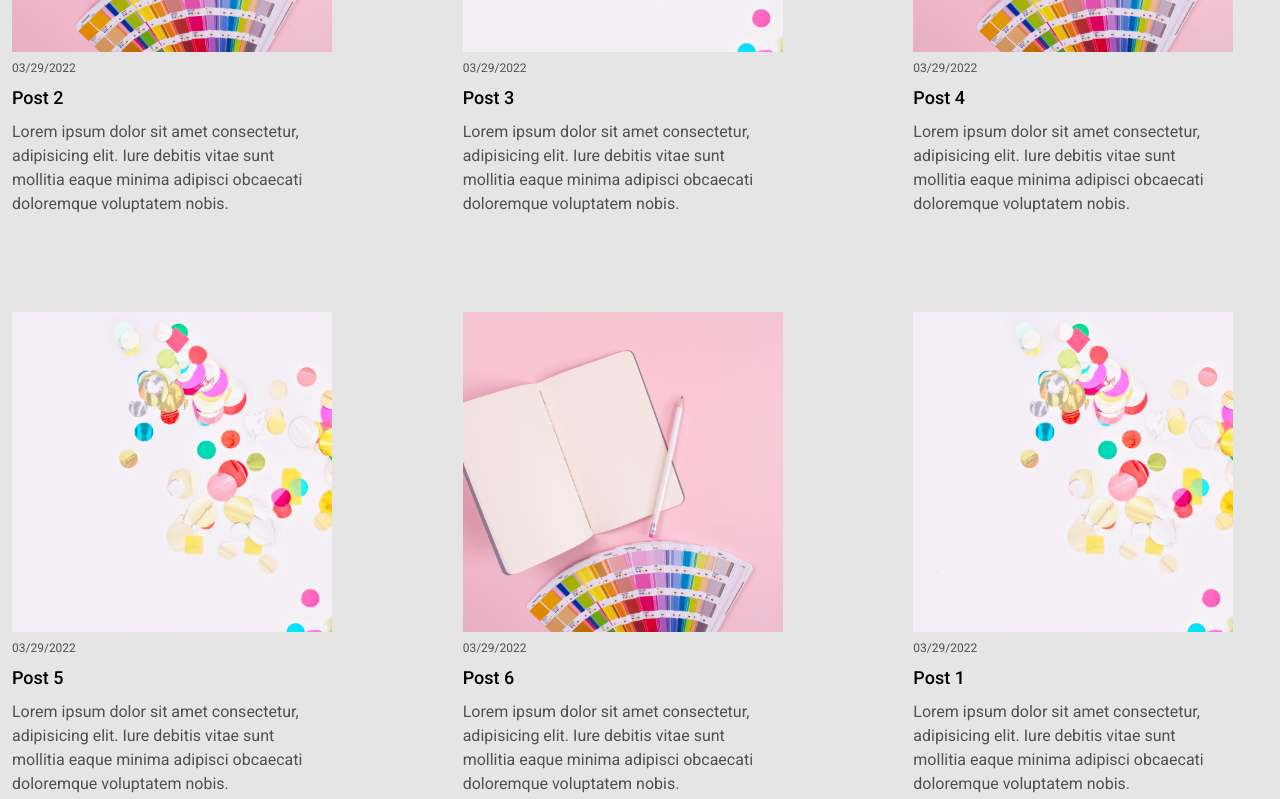
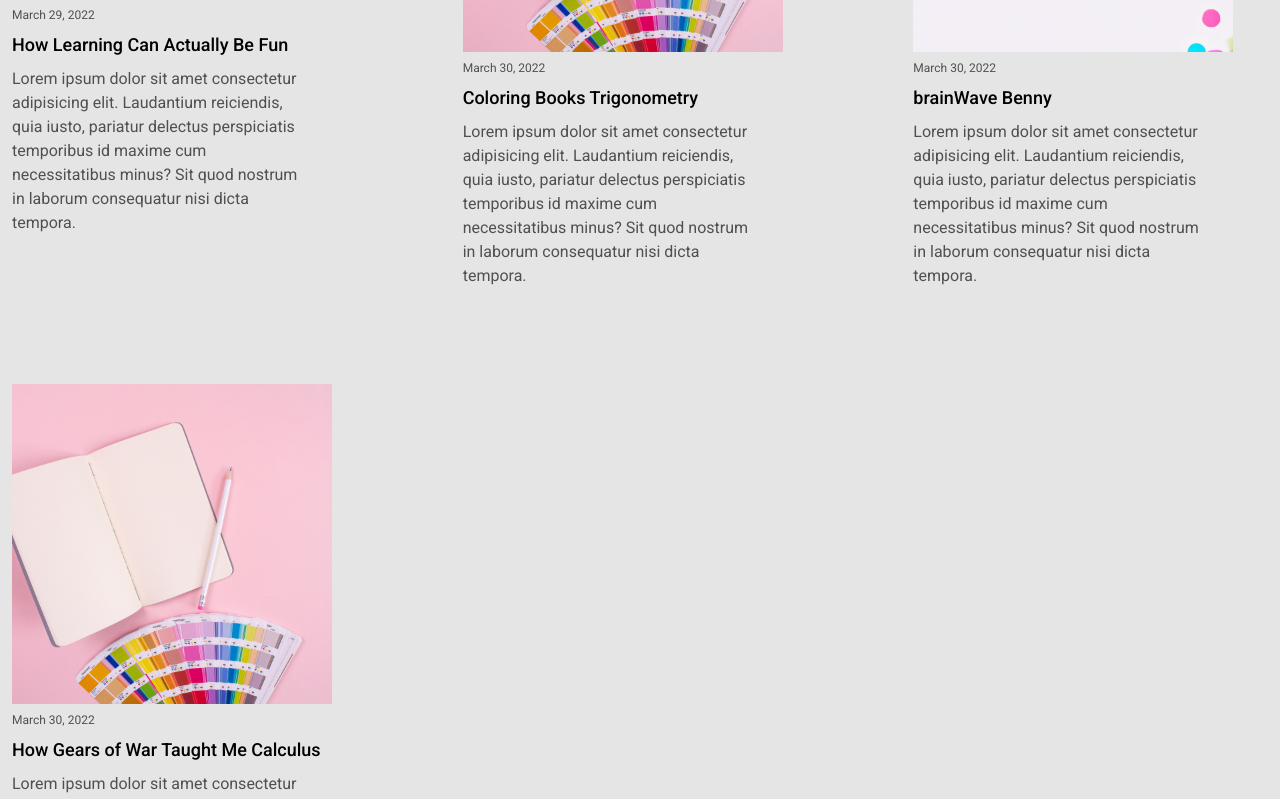
Before and after one commit to stefkudla/brainWave-2, a React (Create React App) app: page /blog in a window 1280 px wide. Shown: the part 1040-1839 px from the top of the page. Built offline with nearby package versions, Linux system fonts and the light colour scheme.

Commit message:
Router Improvements and Blog Pages

```diff
--- a/src/App.js
+++ b/src/App.js
@@ -1,16 +1,58 @@
 import React from 'react';
+import { useState } from 'react';
 import { Routes, Route } from 'react-router-dom';
+import BlogPost from './components/BlogPost';
+import BlogPostCard from './components/BlogPostCard';
 import Layout from './components/Layout';
 import Blog from './pages/blog/Blog';
 import Home from './pages/Home';
 import Pathways from './pages/Pathways';
+import blogFeaturedImg from './assets/blog-hero.jpg';
+import blogImage1 from './assets/blog-image-1.jpg';
+import blogImage2 from './assets/blog-image-2.jpg';
 
 function App() {
+  const [posts, setPosts] = useState([
+    {
+      id: 0,
+      imgSrc: blogFeaturedImg,
+      title: 'How Learning Can Actually Be Fun',
+      author: 'Stefan Kudla',
+      dateTime: 'March 29, 2022',
+      body: 'Lorem ipsum dolor sit amet consectetur adipisicing elit. Laudantium reiciendis, quia iusto, pariatur delectus perspiciatis temporibus id maxime cum necessitatibus minus? Sit quod nostrum in laborum consequatur nisi dicta tempora.',
+    },
+    {
+      id: 1,
+      imgSrc: blogImage1,
+      title: 'Coloring Books Trigonometry',
+      author: 'Marcus Colson',
+      dateTime: 'March 30, 2022',
+      body: 'Lorem ipsum dolor sit amet consectetur adipisicing elit. Laudantium reiciendis, quia iusto, pariatur delectus perspiciatis temporibus id maxime cum necessitatibus minus? Sit quod nostrum in laborum consequatur nisi dicta tempora.',
+    },
+    {
+      id: 2,
+      imgSrc: blogImage2,
+      title: 'brainWave Benny',
+      author: 'Benny Thomas',
+      dateTime: 'March 30, 2022',
+      body: 'Lorem ipsum dolor sit amet consectetur adipisicing elit. Laudantium reiciendis, quia iusto, pariatur delectus perspiciatis temporibus id maxime cum necessitatibus minus? Sit quod nostrum in laborum consequatur nisi dicta tempora.',
+    },
+    {
+      id: 3,
+      imgSrc: blogImage1,
+      title: 'How Gears of War Taught Me Calculus',
+      author: 'Milton',
+      dateTime: 'March 30, 2022',
+      body: 'Lorem ipsum dolor sit amet consectetur adipisicing elit. Laudantium reiciendis, quia iusto, pariatur delectus perspiciatis temporibus id maxime cum necessitatibus minus? Sit quod nostrum in laborum consequatur nisi dicta tempora.',
+    },
+  ]);
+
   return (
     <Routes>
       <Route path="/" element={<Layout />}>
         <Route index element={<Home />} />
-        <Route path="blog" element={<Blog />}></Route>
+        <Route path="blog" element={<Blog posts={posts} />} />
+        <Route path="/:postID" element={<BlogPost post={posts} />} />
         <Route path="/pathways" element={<Pathways />} />
       </Route>
     </Routes>
--- /dev/null
+++ b/src/assets/index.js
@@ -0,0 +1,2 @@
+export { default as blogImage1 } from './blog-image-1.jpg';
+export { default as blogImage2 } from './blog-image-2.jpg';
--- /dev/null
+++ b/src/components/BlogPost.jsx
@@ -0,0 +1,29 @@
+import { useLocation, Link } from 'react-router-dom';
+import { MdArrowBack } from 'react-icons/md';
+
+const BlogPost = ({ post }) => {
+  const formatSlug = (title) => title.toLowerCase().replace(/ /g, '-');
+  const currentUrl = useLocation().pathname;
+  const currentPost = post.find(
+    (post) => `/${formatSlug(post.title)}` == currentUrl
+  );
+
+  return (
+    <article className="container max-w-4xl mx-auto px-1 sm:px-0">
+      <Link to="/blog">
+        <div className="mb-2 hover:text-accent hover:opacity-50 hover:translate-x-1 transition-all">
+          <span className="text-xs">
+            <MdArrowBack className="inline" /> Blog Home
+          </span>
+        </div>
+      </Link>
+      <p className="text-primary text-sm">{currentPost.dateTime}</p>
+      <h1 className="text-3xl text-primary">{currentPost.title}</h1>
+      <p className="text-primary">By: {currentPost.author}</p>
+      <img src={currentPost.imgSrc} className="max-w-full md:max-w-xl my-4" />
+      <p>{currentPost.body}</p>
+    </article>
+  );
+};
+
+export default BlogPost;
--- a/src/components/BlogPostCard.jsx
+++ b/src/components/BlogPostCard.jsx
@@ -1,19 +1,26 @@
-import React from 'react';
-import cardImage from '../assets/blog-image-1.jpg';
+import React, { useState } from 'react';
+import { Link } from 'react-router-dom';
+import BlogPost from './BlogPost';
 
-const BlogPost = ({ imgSrc, title, date, excerpt }) => {
+const BlogPostCard = ({ post }) => {
+  const formatSlug = (title) => title.toLowerCase().replace(/ /g, '-');
+
   return (
     <div>
       <div className="container flex flex-col gap-y-2 max-w-sm">
-        <img src={imgSrc} className="max-w-xs" />
-        <p className="text-xs text-primary">{date}</p>
-        <h4 className="font-medium text-lg cursor-pointer hover:opacity-60 transition-all w-fit">
-          {title}
-        </h4>
-        <p className="text-md text-primary pr-16">{excerpt}</p>
+        <img src={post.imgSrc} className="max-w-xs" />
+        <p className="text-xs text-primary">{post.dateTime}</p>
+        <Link
+          to={`/${formatSlug(post.title)}`}
+          className="font-medium text-lg cursor-pointer hover:opacity-60 transition-all w-fit">
+          {post.title}
+        </Link>
+        <p className="text-md text-primary pr-16">{post.body}</p>
       </div>
     </div>
   );
 };
 
-export default BlogPost;
+export default BlogPostCard;
+
+// post.title.toLowerCase().replace(/ /g, '-')
--- a/src/components/Navbar.jsx
+++ b/src/components/Navbar.jsx
@@ -3,34 +3,33 @@ import { Outlet, Link } from 'react-router-dom';
 import { RiMenu3Line, RiCloseLine } from 'react-icons/ri';
 import logo from '../assets/brainWave-logo.png';
 
+const Navbar = () => {
+  const [toggleMenu, setToggleMenu] = useState(false);
+
   const Menu = () => {
+    const menuItems = [
+      { name: 'Home', path: '/' },
+      { name: 'Pathways', path: '/pathways' },
+      { name: 'Blog', path: '/blog' },
+    ];
+
     return (
-    <>
+      <div>
         <div className="text-primary flex flex-col md:flex-row gap-y-2 md:gap-x-6">
+          {menuItems.map((item) => (
             <Link
-          to="/"
+              key={item.name}
+              to={item.path}
               className="transition-all  hover:text-gray-900 hover:bg-blue-400 p-2
-           rounded">
-          Home
+             rounded"
+              onClick={() => setToggleMenu(false)}>
+              {item.name}
             </Link>
-        <Link
-          to="/pathways"
-          className="transition  hover:text-gray-900 hover:bg-blue-400 p-2 rounded">
-          Pathways
-        </Link>
-
-        <Link
-          to="/blog"
-          className="transition  hover:text-gray-900 hover:bg-blue-400 p-2 rounded">
-          Blog
-        </Link>
+          ))}
         </div>
-    </>
+      </div>
     );
   };
-
-const Navbar = () => {
-  const [toggleMenu, setToggleMenu] = useState(false);
 
   return (
     <div className="bg-background">
@@ -77,7 +76,8 @@ const Navbar = () => {
                 <Link
                   to="/pathways"
                   className="bg-accent rounded-sm px-7 py-3 transition
-            hover:text-slate-100 text-white hover:bg-slate-800 whitespace-nowrap font-medium">
+            hover:text-slate-100 text-white hover:bg-slate-800 whitespace-nowrap font-medium"
+                  onClick={() => setToggleMenu(false)}>
                   Get Started
                 </Link>
               </div>
--- a/src/components/PostList.jsx
+++ b/src/components/PostList.jsx
@@ -1,51 +1,35 @@
 import React from 'react';
+import BlogPost from './BlogPost';
+import { useState } from 'react';
+import { Link } from 'react-router-dom';
 import BlogPostCard from './BlogPostCard';
 import blogImage1 from '../assets/blog-image-1.jpg';
 import blogImage2 from '../assets/blog-image-2.jpg';
-import blogImage3 from '../assets/blog-image-3.jpg';
-import blogImage4 from '../assets/blog-image-4.jpg';
 
-const PostList = () => {
+const PostList = ({ posts }) => {
+  const featuredPost = posts[0];
+  console.log(featuredPost);
+
   return (
     <div>
+      <div className="flex flex-col md:flex-row my-6 gap-x-8">
+        <div className="">
+          <img src={featuredPost.imgSrc} className="lg:max-w-3xl" />
+        </div>
+        <div className="flex flex-col items-start gap-y-2 lg:gap-y-6 mt-4 md:mt-0 mr-4">
+          <p className="text-gray-400">{featuredPost.dateTime}</p>
+          <h2 className="text-3xl">{featuredPost.title}</h2>
+          <p>{featuredPost.body}</p>
+          <a className="text-accent underline cursor-pointer hover:opacity-60 transition-all">
+            Read More
+          </a>
+        </div>
+      </div>
       <div className="w-full mx-auto my-24">
         <div className="grid grid-cols-1 md:grid-cols-2 xl:grid-cols-3 gap-24 place-items-center">
-          <BlogPostCard
-            imgSrc={blogImage1}
-            date="03/29/2022"
-            title="Post 2"
-            excerpt="Lorem ipsum dolor sit amet consectetur, adipisicing elit. Iure debitis vitae sunt mollitia eaque minima adipisci obcaecati doloremque voluptatem nobis."
-          />
-          <BlogPostCard
-            imgSrc={blogImage2}
-            date="03/29/2022"
-            title="Post 3"
-            excerpt="Lorem ipsum dolor sit amet consectetur, adipisicing elit. Iure debitis vitae sunt mollitia eaque minima adipisci obcaecati doloremque voluptatem nobis."
-          />
-          <BlogPostCard
-            imgSrc={blogImage1}
-            date="03/29/2022"
-            title="Post 4"
-            excerpt="Lorem ipsum dolor sit amet consectetur, adipisicing elit. Iure debitis vitae sunt mollitia eaque minima adipisci obcaecati doloremque voluptatem nobis."
-          />
-          <BlogPostCard
-            imgSrc={blogImage2}
-            date="03/29/2022"
-            title="Post 5"
-            excerpt="Lorem ipsum dolor sit amet consectetur, adipisicing elit. Iure debitis vitae sunt mollitia eaque minima adipisci obcaecati doloremque voluptatem nobis."
-          />
-          <BlogPostCard
-            imgSrc={blogImage1}
-            date="03/29/2022"
-            title="Post 6"
-            excerpt="Lorem ipsum dolor sit amet consectetur, adipisicing elit. Iure debitis vitae sunt mollitia eaque minima adipisci obcaecati doloremque voluptatem nobis."
-          />
-          <BlogPostCard
-            imgSrc={blogImage2}
-            date="03/29/2022"
-            title="Post 1"
-            excerpt="Lorem ipsum dolor sit amet consectetur, adipisicing elit. Iure debitis vitae sunt mollitia eaque minima adipisci obcaecati doloremque voluptatem nobis."
-          />
+          {posts.map((post) => (
+            <BlogPostCard key={post.id} post={post} />
+          ))}
         </div>
       </div>
     </div>
--- a/src/pages/blog/Blog.jsx
+++ b/src/pages/blog/Blog.jsx
@@ -1,14 +1,18 @@
 import React from 'react';
+import { Routes, Route, Outlet } from 'react-router-dom';
+import { useState } from 'react';
 import { Footer } from '../../components';
 import BlogHeader from '../../components/BlogHeader';
 import PostList from '../../components/PostList';
+import { blogImage1, blogImage2 } from '../../assets';
+import BlogPostCard from '../../components/BlogPostCard';
+import BlogPost from '../../components/BlogPost';
 
-const Blog = () => {
+const Blog = ({ posts }) => {
   return (
     <div>
       <h1 className="text-3xl sm:text-5xl text-primary sm:mt-4 ">brainBlog</h1>
-      <BlogHeader />
-      <PostList />
+      <PostList posts={posts} />
     </div>
   );
 };
--- a/src/pages/blog/BlogPost1.jsx
+++ /dev/null
@@ -1,7 +0,0 @@
-import React from 'react';
-
-const BlogPost1 = () => {
-  return <div>BlogPost1</div>;
-};
-
-export default BlogPost1;
```
Lines whose indentation alone changed are shown as unchanged.
